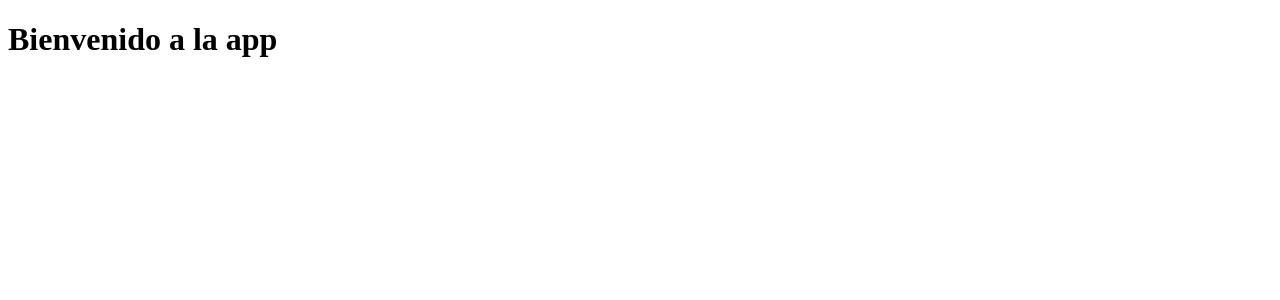
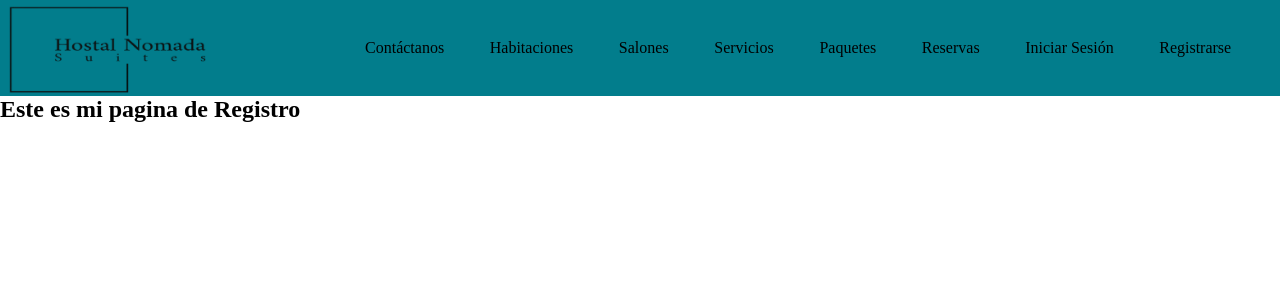
Before and after one commit to RmichelV/Hostal_Nomada_Old, a React (Create React App) app in the folder hostal_nomada_frontend_react/: page /register in a window 1280 px wide. Shown: the top 300 px of the page. Built offline with nearby package versions, Linux system fonts and the light colour scheme.

Commit message:
barra de navegacion actualizada y redirecciones hechas

```diff
--- a/hostal_nomada_frontend_react/package.json
+++ b/hostal_nomada_frontend_react/package.json
@@ -9,6 +9,7 @@
     "axios": "^1.7.7",
     "react": "^18.3.1",
     "react-dom": "^18.3.1",
+    "react-router-dom": "^6.26.2",
     "react-scripts": "5.0.1",
     "web-vitals": "^2.1.4"
   },
--- a/hostal_nomada_frontend_react/src/App.js
+++ b/hostal_nomada_frontend_react/src/App.js
@@ -1,12 +1,38 @@
+import React from 'react';
+import { BrowserRouter as Router, Route, Routes } from 'react-router-dom';
+
+import NationalitySelect from './components/NationalitySelect';
+import Navbar from './components/NavBar';
+import Register from './components/Register';
+import Login from './components/Login';
+import Home from './components/Home';
+
+function App() {
+    // const handleNationalityChange = (event) => {
+    //     const selectedNationality = event.target.value;
+    //     console.log('Nacionalidad seleccionada:', selectedNationality);
+    // };
+
+    return (
+        <div>
+            {/* <NationalitySelect onChange={handleNationalityChange} /> */}
+
+            <Router>
+                <div>
+                    <Navbar />
+                    <Routes>
+                        <Route path="/" element={<Home />} />
+                        <Route path="/register" element={<Register />} />
+                        <Route path="/login" element={<Login />} />
+                    </Routes>
+                </div>
+
+            </Router>
+
+        </div>
 
 
-function App() {
-  return (
-    <div>
-      <h1>Bienvenido a la app</h1>
-    </div>
-
-  );
-}
+    );
+};
 
 export default App;
--- /dev/null
+++ b/hostal_nomada_frontend_react/src/components/Home.js
@@ -0,0 +1,7 @@
+import React from 'react';
+
+const Home = () => {
+    return <h2>Esta es mi página principal</h2>;
+};
+
+export default Home;
--- /dev/null
+++ b/hostal_nomada_frontend_react/src/components/Login.js
@@ -0,0 +1,11 @@
+import React from 'react'
+
+const Login = () => {
+    return(
+        <h2>
+            Esta es mi pagina de login
+        </h2>
+    );
+}
+
+export default Login;
--- /dev/null
+++ b/hostal_nomada_frontend_react/src/components/NationalitySelect.js
@@ -0,0 +1,48 @@
+import React, { useEffect, useState } from 'react';
+import api from '../services/api';
+
+const NationalitySelect = ({ onChange }) => {
+    const [nationalities, setNationalities] = useState([]);
+    const [error, setError] = useState(null);
+
+    useEffect(() => {
+        const fetchNationalities = async () => {
+            try {
+                const response = await api.get('/nationalities');
+                // Ordena las nacionalidades en orden alfabético por el nombre
+                const sortedNationalities = response.data.nationalities.sort((a, b) => {
+                    if (a.name < b.name) return -1;
+                    if (a.name > b.name) return 1;
+                    return 0;
+                });
+                setNationalities(sortedNationalities); // Establece el array ordenado
+            } catch (err) {
+                setError(err.message);
+            }
+        };
+
+        fetchNationalities();
+    }, []);
+
+    if (error) {
+        return <div>Error: {error}</div>; // Muestra el error si ocurre
+    }
+
+    // Comprueba si nationalities es un array
+    if (!Array.isArray(nationalities)) {
+        return <div>Cargando nacionalidades...</div>; // Mensaje de carga
+    }
+
+    return (
+        <select onChange={onChange}>
+            <option value="">Seleccione una nacionalidad</option>
+            {nationalities.map(nationality => (
+                <option key={nationality.id} value={nationality.id}>
+                    {nationality.name}
+                </option>
+            ))}
+        </select>
+    );
+};
+
+export default NationalitySelect;
--- /dev/null
+++ b/hostal_nomada_frontend_react/src/components/NavBar.js
@@ -0,0 +1,46 @@
+import React from 'react';
+import Nav from '../styles/components/Nav.css'
+import { Link } from 'react-router-dom';
+
+const NavBar = () => {
+    return(
+        <nav>
+            <img
+                src="/images/Logo-HNS.png"
+                alt='Logo Hostal Nomada'
+                className='img-logo'
+            />
+            <ul
+                class="nav-ul"
+            >
+                <li className="nav-item">
+                    <Link className="nav-link" to="/contact">Contáctanos</Link> {/* Agrega to aquí */}
+                </li>
+                <li className="nav-item">
+                    <Link className="nav-link" to="/rooms">Habitaciones</Link> {/* Agrega to aquí */}
+                </li>
+                <li className="nav-item">
+                    <Link className="nav-link" to="/salons">Salones</Link> {/* Agrega to aquí */}
+                </li>
+                <li className="nav-item">
+                    <Link className="nav-link" to="/services">Servicios</Link> {/* Agrega to aquí */}
+                </li>
+                <li className="nav-item">
+                    <Link className="nav-link" to="/packages">Paquetes</Link> {/* Agrega to aquí */}
+                </li>
+                <li className="nav-item">
+                    <Link className="nav-link" to="/reservations">Reservas</Link> {/* Agrega to aquí */}
+                </li>
+                <li className="nav-item">
+                    <Link className="nav-link" to="/login">Iniciar Sesión</Link> {/* Agrega to aquí */}
+                </li>
+                <li className="nav-item">
+                    <Link className="nav-link" to="/register">Registrarse</Link> {/* Esta línea ya está bien */}
+                </li>
+            </ul>
+
+        </nav>
+    );
+};
+
+export default NavBar;
--- /dev/null
+++ b/hostal_nomada_frontend_react/src/components/Register.js
@@ -0,0 +1,11 @@
+import React from 'react'
+
+const Register = () => {
+    return(
+        <h2>
+            Este es mi pagina de Registro
+        </h2>
+    );
+}
+
+export default Register;
--- a/hostal_nomada_frontend_react/src/index.js
+++ b/hostal_nomada_frontend_react/src/index.js
@@ -1,6 +1,7 @@
 import React from 'react';
 import ReactDOM from 'react-dom/client';
 import App from './App';
+import indexS from './styles/index.css';
 const root = ReactDOM.createRoot(document.getElementById('root'));
 root.render(
   <React.StrictMode>
--- /dev/null
+++ b/hostal_nomada_frontend_react/src/styles/components/Nav.css
@@ -0,0 +1,41 @@
+nav{
+    display: flex;
+    background-color: #027d8c;
+    /* background-color: #8c0202; */
+    justify-content: space-between;
+}
+.img-logo{
+    height: 12vh;
+}
+
+.nav-ul{
+    display: flex;
+    list-style: none;
+    padding: 2vh;
+}
+
+.nav-ul :hover{
+    background-color: aliceblue;
+    cursor: pointer;
+}
+
+.nav-item{
+    /* border:2px rgb(255, 0, 0) solid; */
+    margin-right: 20px;
+    display: flex;
+    align-items: center;
+    border-radius: 20px;
+    padding: 0 1vw;
+}
+
+
+.nav-link{
+    text-decoration: none;
+    color: black;
+    font-size: 2vh;
+    text-align: center;
+    width: 100%;
+    height: 100%;
+    display: flex;
+    align-items: center;
+}
--- /dev/null
+++ b/hostal_nomada_frontend_react/src/styles/index.css
@@ -0,0 +1,4 @@
+*{
+    margin: 0;
+    padding: 0;
+}
```
Also changed, not shown: hostal_nomada_frontend_react/src/components/Contact.js (added, +11 -0 lines), hostal_nomada_frontend_react/public/images/Logo-HNS.png (added), 1 other file (tests, documents, lock files or other folders).
